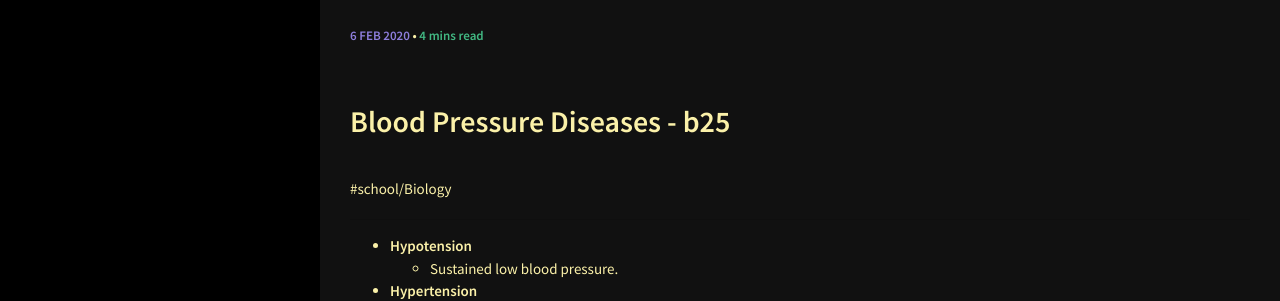
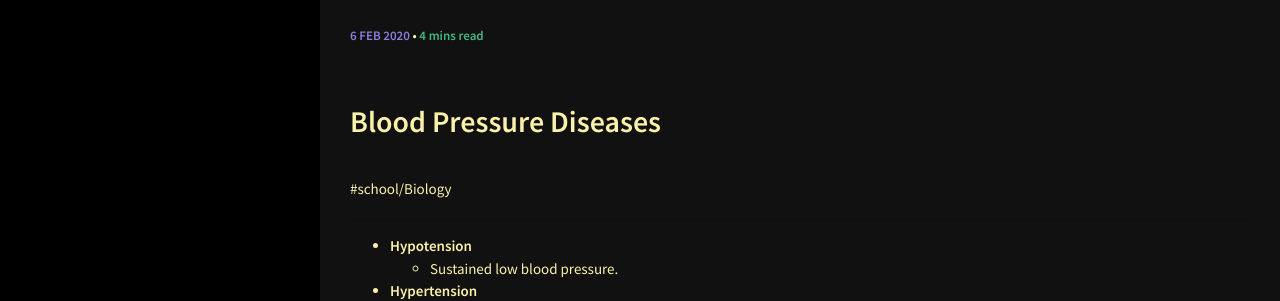
Before and after one commit to Loopsyded/Loopsyded.github.io, a Jekyll site: the page built from _posts/2020-02-06-Blood-Pressure-Diseases.md, in a window 1280 px wide. Shown: the part 182-483 px from the top of the page. Built offline with Jekyll 4.4.1, drawn with Linux system fonts in a browser that asks for light colours.

Commit message:
Fixed a title

```diff
--- a/_posts/2020-02-06-Blood-Pressure-Diseases.md
+++ b/_posts/2020-02-06-Blood-Pressure-Diseases.md
@@ -3,7 +3,7 @@ layout: post
 title: b25
 categories: [Biology, Notes]
 ---
-# Blood Pressure Diseases - b25
+# Blood Pressure Diseases
 #school/Biology
 - - - -
 * **Hypotension**
```
